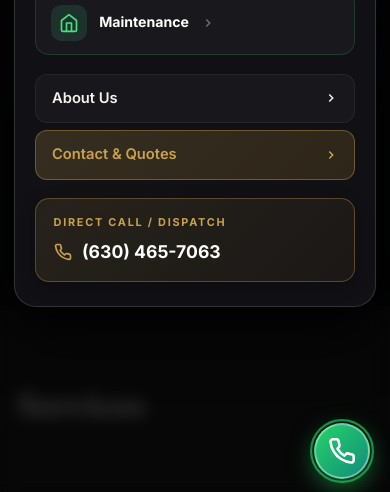
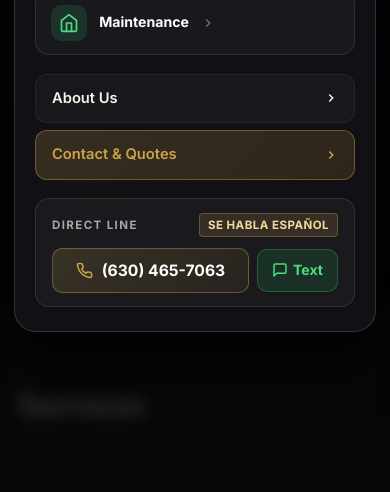
Before and after one commit to KCuevas00/rodriguezenterprises, a plain HTML site: page security.html in a window 390 px wide. Both pictures are taken after a click on the button 346 px from the left and 42 px from the top of the page. Shown: the part 345-837 px from the top of the page. Drawn offline with Linux system fonts and the light colour scheme.

Commit message:
Redesign hamburger mobile contact card: replace unnatural dispatch text with clean Direct Line, add dual Call/Text buttons, and hide floating widget when drawer is open

```diff
--- a/css/style.css
+++ b/css/style.css
@@ -517,7 +517,7 @@ a.island-craft-badge.vibez:hover{
   background: rgba(0, 0, 0, 0.75);
   backdrop-filter: blur(8px);
   -webkit-backdrop-filter: blur(8px);
-  z-index: 1050;
+  z-index: 10050;
   opacity: 0;
   pointer-events: none;
   transition: opacity 0.3s cubic-bezier(0.16, 1, 0.3, 1);
@@ -545,7 +545,7 @@ a.island-craft-badge.vibez:hover{
   display: flex;
   flex-direction: column;
   gap: 1.15rem;
-  z-index: 1060;
+  z-index: 10060;
   overflow-y: auto;
   opacity: 0;
   transform: translateY(-16px) scale(0.98);
@@ -755,44 +755,109 @@ a.island-craft-badge.vibez:hover{
   border-color: var(--gold);
 }
 
-.mobile-drawer-phone-card{
+.mobile-drawer-phone-card {
   display: flex;
   flex-direction: column;
-  gap: 0.45rem;
-  background: linear-gradient(135deg, rgba(201, 162, 75, 0.12) 0%, rgba(140, 105, 36, 0.08) 100%);
-  border: 1.5px solid rgba(201, 162, 75, 0.35);
+  gap: 0.65rem;
+  background: rgba(255, 255, 255, 0.04);
+  border: 1px solid rgba(255, 255, 255, 0.1);
   border-radius: 14px;
-  padding: 0.9rem 1.1rem;
-  box-shadow: 0 4px 16px rgba(0, 0, 0, 0.3);
-}
-
-.drawer-phone-label{
-  font-size: 0.68rem;
+  padding: 0.85rem 1rem;
+  transition: border-color var(--transition-fast);
+}
+
+.mobile-drawer-phone-card:hover {
+  border-color: rgba(201, 162, 75, 0.35);
+}
+
+.drawer-phone-header {
+  display: flex;
+  align-items: center;
+  justify-content: space-between;
+  gap: 8px;
+}
+
+.drawer-phone-label {
+  font-size: 0.72rem;
   text-transform: uppercase;
-  letter-spacing: 0.16em;
+  letter-spacing: 0.12em;
   font-weight: 700;
-  color: var(--gold);
-}
-
-.drawer-phone-btn{
+  color: var(--paper-dim);
+}
+
+.drawer-bilingual-badge {
   display: inline-flex;
   align-items: center;
-  gap: 0.65rem;
-  font-size: 1.1rem;
+  gap: 4px;
+  padding: 3px 9px;
+  border-radius: 20px;
+  background: rgba(37, 211, 102, 0.12);
+  border: 1px solid rgba(37, 211, 102, 0.3);
+  color: #4ade80;
+  font-size: 0.72rem;
+  font-weight: 600;
+  letter-spacing: 0.02em;
+}
+
+.drawer-phone-actions {
+  display: flex;
+  align-items: center;
+  gap: 8px;
+}
+
+.drawer-phone-btn {
+  flex: 1;
+  display: inline-flex;
+  align-items: center;
+  justify-content: center;
+  gap: 0.55rem;
+  background: linear-gradient(135deg, rgba(201, 162, 75, 0.18) 0%, rgba(140, 105, 36, 0.12) 100%);
+  border: 1px solid rgba(201, 162, 75, 0.4);
+  border-radius: 10px;
+  padding: 9px 12px;
+  font-size: 0.98rem;
   font-weight: 700;
   color: #ffffff;
   text-decoration: none;
-  transition: color var(--transition-fast), transform var(--transition-fast);
-}
-
-.drawer-phone-btn svg{
+  transition: all var(--transition-fast);
+}
+
+.drawer-phone-btn svg {
   color: var(--gold);
   flex-shrink: 0;
-}
-
-.drawer-phone-btn:hover{
-  color: var(--gold);
-  transform: translateX(2px);
+  transition: color var(--transition-fast);
+}
+
+.drawer-phone-btn:hover {
+  background: linear-gradient(135deg, var(--gold) 0%, #a67c2e 100%);
+  color: #ffffff;
+  border-color: var(--gold);
+}
+
+.drawer-phone-btn:hover svg {
+  color: #ffffff;
+}
+
+.drawer-text-btn {
+  display: inline-flex;
+  align-items: center;
+  justify-content: center;
+  gap: 5px;
+  background: rgba(37, 211, 102, 0.12);
+  border: 1px solid rgba(37, 211, 102, 0.3);
+  border-radius: 10px;
+  padding: 9px 14px;
+  font-size: 0.88rem;
+  font-weight: 700;
+  color: #4ade80;
+  text-decoration: none;
+  transition: all var(--transition-fast);
+}
+
+.drawer-text-btn:hover {
+  background: #25D366;
+  border-color: #25D366;
+  color: #ffffff;
 }
 
 .mobile-drawer-footer{
@@ -3231,6 +3296,17 @@ body.maint .field-card:hover .field-play-overlay {
   }
 }
 
+/* Hide floating contact widget when mobile drawer is open to prevent collision */
+body.drawer-open .floating-contact-widget,
+.mobile-nav-drawer.open ~ .floating-contact-widget,
+.mobile-drawer-backdrop.open ~ .floating-contact-widget {
+  opacity: 0 !important;
+  visibility: hidden !important;
+  pointer-events: none !important;
+  transform: scale(0.8) !important;
+  transition: opacity 0.2s ease, transform 0.2s ease;
+}
+
 /* ============================================================
    DIRECT CONTACT / BOOKING BOXES (Replacing Forms)
    ============================================================ */
--- a/js/main.js
+++ b/js/main.js
@@ -29,6 +29,7 @@ document.addEventListener('DOMContentLoaded', function () {
     if (mobileBackdrop) mobileBackdrop.classList.add('open');
     if (mobileToggle) mobileToggle.setAttribute('aria-expanded', 'true');
     document.body.style.overflow = 'hidden';
+    document.body.classList.add('drawer-open');
     updateHeaderScroll();
   }
 
@@ -37,6 +38,7 @@ document.addEventListener('DOMContentLoaded', function () {
     if (mobileBackdrop) mobileBackdrop.classList.remove('open');
     if (mobileToggle) mobileToggle.setAttribute('aria-expanded', 'false');
     document.body.style.overflow = '';
+    document.body.classList.remove('drawer-open');
     updateHeaderScroll();
   }
 
--- a/security.html
+++ b/security.html
@@ -496,15 +496,20 @@
     </div>
 
     <div class="mobile-drawer-phone-card">
-      <span class="drawer-phone-label">Direct Call / Dispatch</span>
-      <a href="tel:+16304657063" class="drawer-phone-btn">
-        <svg width="18" height="18" viewBox="0 0 24 24" fill="none" stroke="currentColor" stroke-width="2.2"
-          stroke-linecap="round" stroke-linejoin="round">
-          <path
-            d="M22 16.92v3a2 2 0 0 1-2.18 2 19.79 19.79 0 0 1-8.63-3.07 19.5 19.5 0 0 1-6-6 19.79 19.79 0 0 1-3.07-8.67A2 2 0 0 1 4.11 2h3a2 2 0 0 1 2 1.72 12.84 12.84 0 0 0 .7 2.81 2 2 0 0 1-.45 2.11L8.09 9.91a16 16 0 0 0 6 6l1.27-1.27a2 2 0 0 1 2.11-.45 12.84 12.84 0 0 0 2.81.7A2 2 0 0 1 22 16.92z" />
-        </svg>
-        <span>(630) 465-7063</span>
-      </a>
+      <div class="drawer-phone-header">
+        <span class="drawer-phone-label">Direct Line</span>
+        <span class="drawer-bilingual-badge">Se Habla Español</span>
+      </div>
+      <div class="drawer-phone-actions">
+        <a href="tel:+16304657063" class="drawer-phone-btn">
+          <svg width="17" height="17" viewBox="0 0 24 24" fill="none" stroke="currentColor" stroke-width="2.2" stroke-linecap="round" stroke-linejoin="round"><path d="M22 16.92v3a2 2 0 0 1-2.18 2 19.79 19.79 0 0 1-8.63-3.07 19.5 19.5 0 0 1-6-6 19.79 19.79 0 0 1-3.07-8.67A2 2 0 0 1 4.11 2h3a2 2 0 0 1 2 1.72 12.84 12.84 0 0 0 .7 2.81 2 2 0 0 1-.45 2.11L8.09 9.91a16 16 0 0 0 6 6l1.27-1.27a2 2 0 0 1 2.11-.45 12.84 12.84 0 0 0 2.81.7A2 2 0 0 1 22 16.92z"/></svg>
+          <span>(630) 465-7063</span>
+        </a>
+        <a href="sms:+16304657063?body=Hi!%20I%20have%20an%20inquiry%20for%20Rodriguez%20Enterprises." class="drawer-text-btn" title="Text Directly">
+          <svg width="16" height="16" viewBox="0 0 24 24" fill="none" stroke="currentColor" stroke-width="2.2" stroke-linecap="round" stroke-linejoin="round"><path d="M21 15a2 2 0 0 1-2 2H7l-4 4V5a2 2 0 0 1 2-2h14a2 2 0 0 1 2 2z"/></svg>
+          <span>Text</span>
+        </a>
+      </div>
     </div>
   </div>
 
```
Also changed, not shown: about.html (+13 -7 lines), appliance-repair.html (+14 -5 lines), contact.html (+14 -5 lines), index.html (+13 -7 lines), maintenance.html (+14 -5 lines), poured-up-vibez.html (+14 -5 lines).
